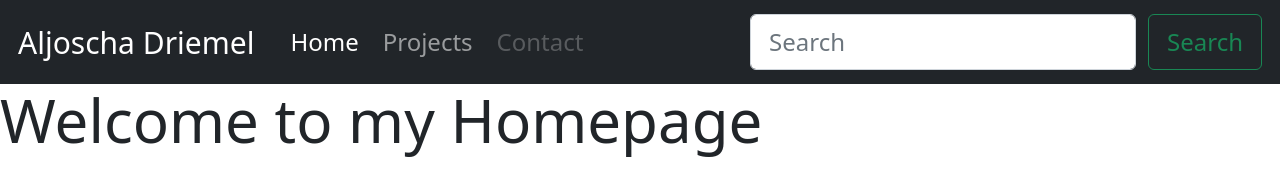
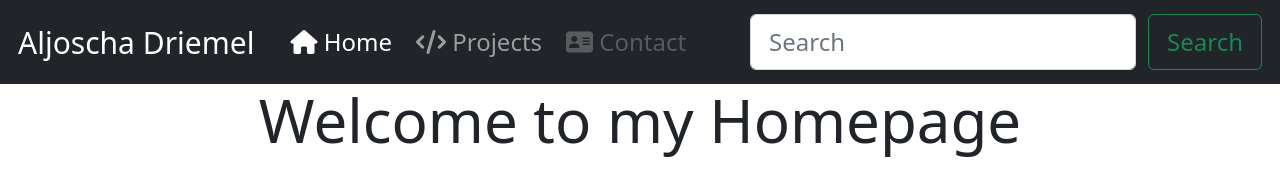
Before and after one commit to AljoschaDriemel/aljoschadriemel.github.io, a plain HTML site: page index.html in a window 1280 px wide. Drawn offline with nearby package versions, Linux system fonts and the light colour scheme.

Commit message:
navbar changes

```diff
--- a/index.html
+++ b/index.html
@@ -4,18 +4,26 @@
     <meta charset="UTF-8" />
     <meta http-equiv="X-UA-Compatible" content="IE=edge" />
     <meta name="viewport" content="width=device-width, initial-scale=1.0" />
+
+    <!-- Bootstrap CSS -->
     <link
       href="https://cdn.jsdelivr.net/npm/bootstrap@5.0.2/dist/css/bootstrap.min.css"
       rel="stylesheet"
       integrity="sha384-EVSTQN3/azprG1Anm3QDgpJLIm9Nao0Yz1ztcQTwFspd3yD65VohhpuuCOmLASjC"
       crossorigin="anonymous"
     />
+
+    <!-- Bootstrap JS -->
     <script
       defer
       src="https://cdn.jsdelivr.net/npm/bootstrap@5.0.2/dist/js/bootstrap.bundle.min.js"
       integrity="sha384-MrcW6ZMFYlzcLA8Nl+NtUVF0sA7MsXsP1UyJoMp4YLEuNSfAP+JcXn/tWtIaxVXM"
       crossorigin="anonymous"
     ></script>
+
+    <!-- Fontawesome -->
+    <script src="https://kit.fontawesome.com/e138c5fdd0.js" crossorigin="anonymous"></script>
+
     <title>Aljoscha Driemel</title>
     <style>
       *,
@@ -28,25 +36,28 @@
       :root {
         font-size: 1.5rem;
       }
+
+
+
     </style>
   </head>
   <body>
     <nav class="navbar navbar-expand-lg navbar-dark bg-dark">
         <div class="container-fluid">
-          <a class="navbar-brand" href="#">Aljoscha Driemel</a>
+          <a class="navbar-brand" href="#"> Aljoscha Driemel</a>
           <button class="navbar-toggler" type="button" data-bs-toggle="collapse" data-bs-target="#navbarTogglerDemo02" aria-controls="navbarTogglerDemo02" aria-expanded="false" aria-label="Toggle navigation">
             <span class="navbar-toggler-icon"></span>
           </button>
           <div class="collapse navbar-collapse" id="navbarTogglerDemo02">
             <ul class="navbar-nav me-auto mb-2 mb-lg-0">
               <li class="nav-item">
-                <a class="nav-link active" aria-current="page" href="#">Home</a>
+                <a class="nav-link active" aria-current="page" href="#"><i class="fa-solid fa-house"></i> Home</a>
               </li>
               <li class="nav-item">
-                <a class="nav-link" href="#">Projects</a>
+                <a class="nav-link" href="#"><i class="fa-solid fa-code"></i> Projects</a>
               </li>
               <li class="nav-item">
-                <a class="nav-link disabled">Contact</a>
+                <a class="nav-link disabled"><i class="fa-solid fa-address-card"></i> Contact</a>
               </li>
             </ul>
             <form class="d-flex">
@@ -57,7 +68,14 @@
         </div>
       </nav>
 
-    <h1>Welcome to my Homepage</h1>
+    <h1 class="d-flex justify-content-center">Welcome to my Homepage</h1>
 
   </body>
 </html>
+
+
+<!-- Color Scheme
+Dark #212529
+Gray #9b9d9e
+Light #fffff
+-->
```
